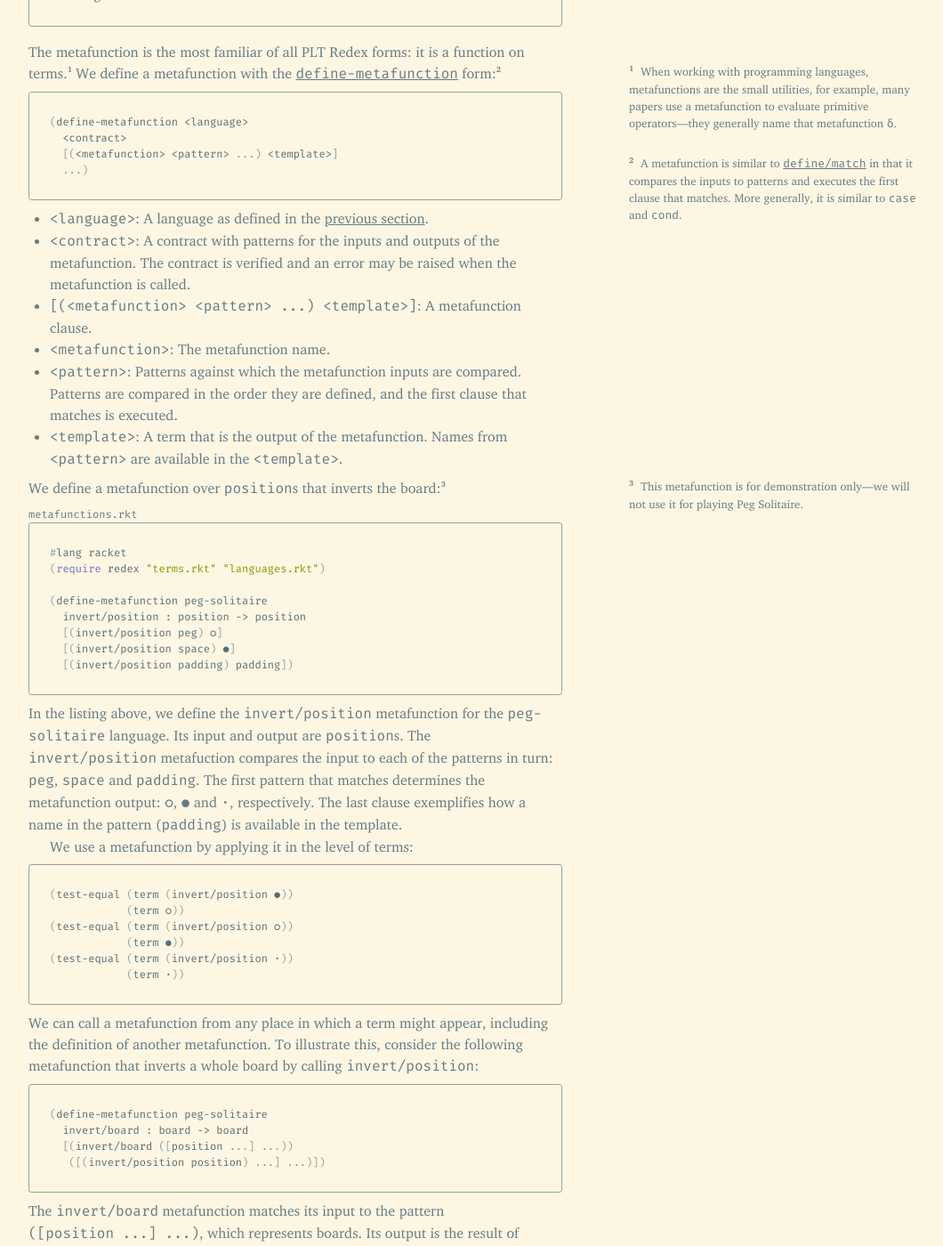
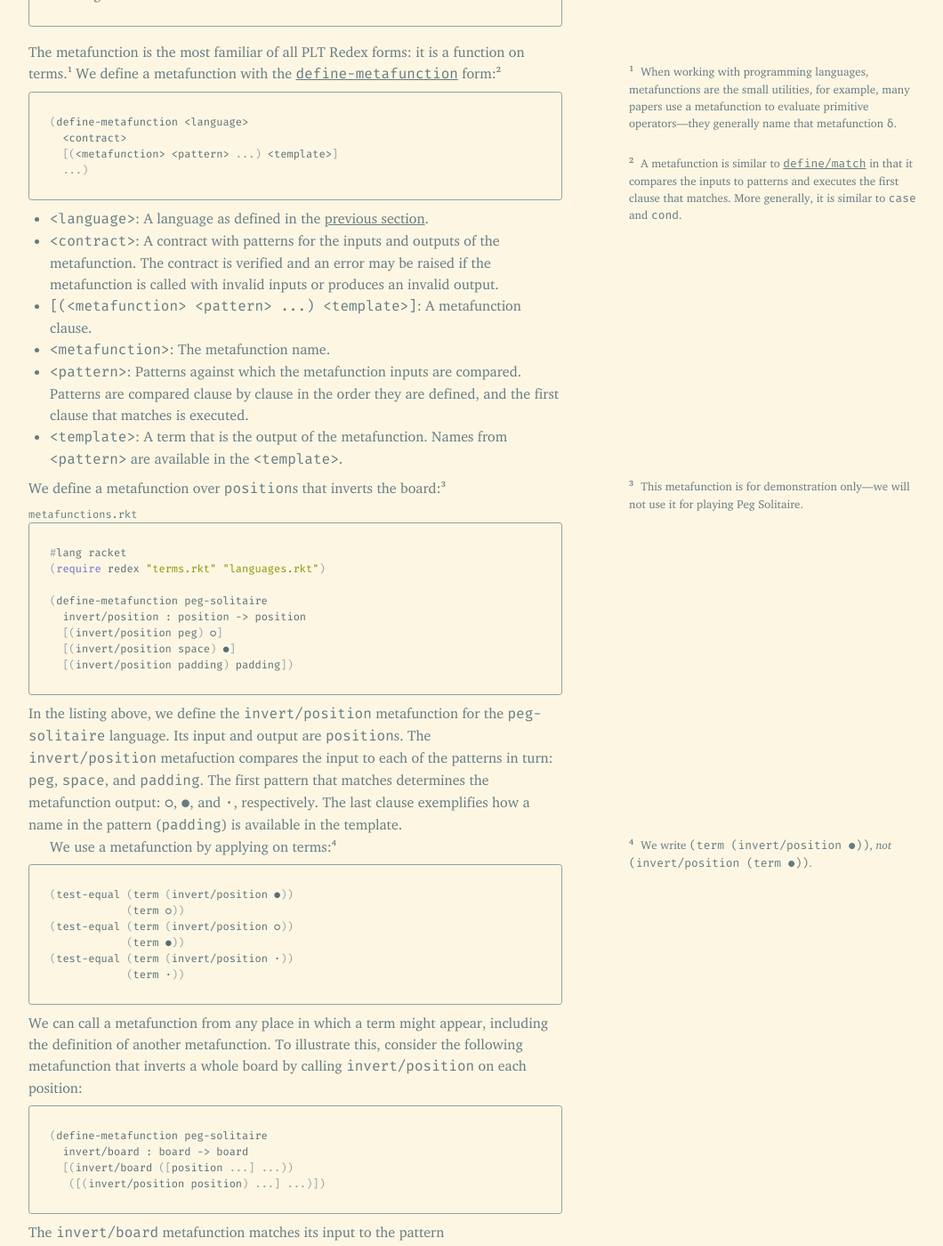
Before and after one commit to leafac/leafac.com, a Jekyll site: the page built from prose/playing-the-game-with-plt-redex/metafunctions.md, in a window 1280 px wide and 1400 px high, scrolled down 385 px. Shown: the whole window at 89% size, without its empty margins (108-1168 px from the left). Built offline with Jekyll 4.4.1, drawn with Linux system fonts in a browser that asks for light colours; some of the changed text lies outside the part shown.

Commit message:
All editing for today

````diff
--- a/prose/playing-the-game-with-plt-redex/metafunctions.md
+++ b/prose/playing-the-game-with-plt-redex/metafunctions.md
@@ -14,10 +14,10 @@
 ```
 
 - `<language>`: A language as defined in the [previous section](languages).
-- `<contract>`: A contract with patterns for the inputs and outputs of the metafunction. The contract is verified and an error may be raised when the metafunction is called.
+- `<contract>`: A contract with patterns for the inputs and outputs of the metafunction. The contract is verified and an error may be raised if the metafunction is called with invalid inputs or produces an invalid output.
 - `[(<metafunction> <pattern> ...) <template>]`: A metafunction clause.
 - `<metafunction>`: The metafunction name.
-- `<pattern>`: Patterns against which the metafunction inputs are compared. Patterns are compared in the order they are defined, and the first clause that matches is executed.
+- `<pattern>`: Patterns against which the metafunction inputs are compared. Patterns are compared clause by clause in the order they are defined, and the first clause that matches is executed.
 - `<template>`: A term that is the output of the metafunction. Names from `<pattern>` are available in the `<template>`.
 
 We define a metafunction over `position`s that inverts the board:<label class="margin-note"><input type="checkbox"><span markdown="1">This metafunction is for demonstration only—we will not use it for playing Peg Solitaire.</span></label>
@@ -36,9 +36,9 @@
 ```
 </div>
 
-In the listing above, we define the `invert/position` metafunction for the `peg-solitaire` language. Its input and output are `position`s. The `invert/position` metafuction compares the input to each of the patterns in turn: `peg`, `space` and `padding`. The first pattern that matches determines the metafunction output: `○`, `●` and `·`, respectively. The last clause exemplifies how a name in the pattern (`padding`) is available in the template.
+In the listing above, we define the `invert/position` metafunction for the `peg-solitaire` language. Its input and output are `position`s. The `invert/position` metafuction compares the input to each of the patterns in turn: `peg`, `space`, and `padding`. The first pattern that matches determines the metafunction output: `○`, `●`, and `·`, respectively. The last clause exemplifies how a name in the pattern (`padding`) is available in the template.
 
-We use a metafunction by applying it in the level of terms:
+We use a metafunction by applying on terms:<label class="margin-note"><input type="checkbox"><span markdown="1">We write `(term (invert/position ●))`, *not* `(invert/position (term ●))`.</span></label>
 
 ```racket
 (test-equal (term (invert/position ●))
@@ -49,7 +49,7 @@
             (term ·))
 ```
 
-We can call a metafunction from any place in which a term might appear, including the definition of another metafunction. To illustrate this, consider the following metafunction that inverts a whole board by calling `invert/position`:
+We can call a metafunction from any place in which a term might appear, including the definition of another metafunction. To illustrate this, consider the following metafunction that inverts a whole board by calling `invert/position` on each position:
 
 ```racket
 (define-metafunction peg-solitaire
@@ -58,7 +58,7 @@
    ([(invert/position position) ...] ...)])
 ```
 
-The `invert/board` metafunction matches its input to the pattern `([position ...] ...)`, which represents boards. Its output is the result of calling `invert/position` for each of the `position`s: the ellipses (`...`) after the metafunction call mean “map over the `position`s with the metafunction `invert/position`.” The following is an example of calling the `invert/board` metafunction with the [`initial-board`](terms):
+The `invert/board` metafunction matches its input to the pattern `([position ...] ...)`, which represents boards. Its output is the result of calling `invert/position` on each `position`: the ellipses (`...`) after the metafunction call mean “map over the `position`s with the metafunction `invert/position`.” The following is an example of calling the `invert/board` metafunction with the [`initial-board`](terms):
 
 ```racket
 (test-equal (term (invert/board initial-board))
````
Also changed, not shown: prose/playing-the-game-with-plt-redex/judgment-forms.md (+1 -1 lines), prose/playing-the-game-with-plt-redex/languages.md (+1 -1 lines), prose/playing-the-game-with-plt-redex/predicate-relations.md (+1 -1 lines), prose/playing-the-game-with-plt-redex/reduction-relations.md (+1 -1 lines).
